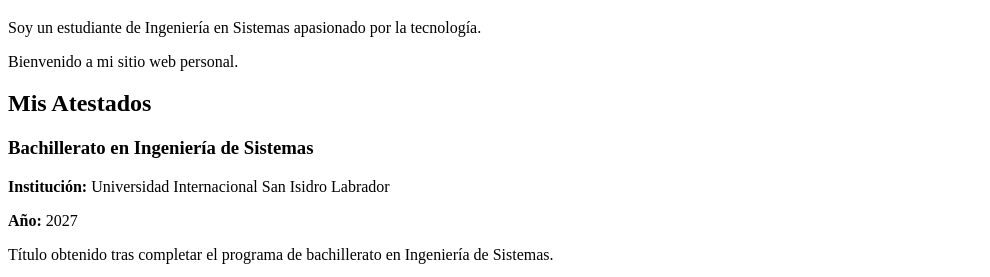
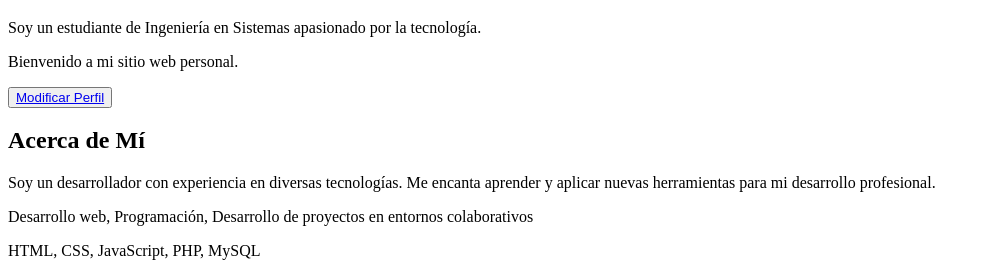
Before and after one commit to FelipeRojas2001/mi_sitio_web_personal_administrable_FRF, a PHP site: page / in a window 1280 px wide. Shown: the part 469-746 px from the top of the page, without its empty margins (0-990 px from the left). Run offline with PHP 8.4, Linux system fonts and the light colour scheme; data comes from the database, SQL or seed files in the repository.

Commit message:
modificar_perfil

```diff
--- a/index.php
+++ b/index.php
@@ -6,8 +6,8 @@
     $consulta_perfil_inicio = "SELECT * FROM perfil_inicio";
     $resultado_perfil_inicio = mysqli_query($conn, $consulta_perfil_inicio);
 
-    $consulta_sobre_mi = "SELECT * FROM acerca_de_mi";
-    $resultado_sobre_mi = mysqli_query($conn, $consulta_sobre_mi);
+    $consulta_acerca_de_mi = "SELECT * FROM acerca_de_mi";
+    $resultado_acerca_de_mi = mysqli_query($conn, $consulta_acerca_de_mi);
 
     $consulta_atestados = "SELECT * FROM atestados";
     $resultado_atestados = mysqli_query($conn, $consulta_atestados);
@@ -33,7 +33,7 @@
 </header>
 
 <main>
-    <section id="Inicio">
+    <section id="perfilInicio">
         <h2>Inicio</h2>
         <?php if (!$resultado_perfil_inicio): ?>
             <div class="alert error">
@@ -51,7 +51,29 @@
             <p><?php echo htmlspecialchars($fila["presentacion_corta"]); ?></p>
         <?php endif; ?>
     </section>
-    <section id="Atestados">
+
+    <button><a href="pages\modificar_perfil.php">Modificar Perfil</a></button>
+
+    <section id="acercaDeMi">
+        <h2>Acerca de Mí</h2>
+        <?php if (!$resultado_acerca_de_mi): ?>
+            <div class="alert error">
+                Error al consultar: <?php echo htmlspecialchars(mysqli_error($conn)); ?>
+            </div>
+        <?php elseif (mysqli_num_rows($resultado_acerca_de_mi) === 0): ?>
+            <div class="alert error">
+                No hay información acerca de mí registrada.
+            </div>
+        <?php else: ?>
+            <?php $fila = mysqli_fetch_assoc($resultado_acerca_de_mi); ?>
+            <p><?php echo htmlspecialchars($fila["descripcion_amplia"]); ?></p>
+            <p><?php echo htmlspecialchars($fila["intereses"]); ?></p>
+            <p><?php echo htmlspecialchars($fila["habilidades"]); ?></p>
+            <p><?php echo htmlspecialchars($fila["experiencia_conocimientos"]); ?></p>
+        <?php endif; ?>
+    </section>
+
+    <section id="atestados">
         <h2>Mis Atestados</h2>
         <?php if (!$resultado_atestados): ?>
             <div class="alert error">
@@ -72,13 +94,47 @@
                 </div>
             <?php endwhile; ?>
         <?php endif; ?>
+    </section>
 
+    <section id="galeria">
+        <h2>Galería</h2>
+        <?php if (!$resultado_galeria): ?>
+            <div class="alert error">
+                Error al consultar: <?php echo htmlspecialchars(mysqli_error($conn)); ?>
+            </div>
+        <?php elseif (mysqli_num_rows($resultado_galeria) === 0): ?>
+            <div class="alert error">
+                No hay imágenes en la galería.
+            </div>
+        <?php else: ?>
+            <?php while ($fila = mysqli_fetch_assoc($resultado_galeria)): ?>
+                <div class="galeria">
+                    <img src="<?php echo htmlspecialchars($fila["imagen"]); ?>" alt="Imagen de la galería">
+                    <p><?php echo htmlspecialchars($fila["breve_descripcion"]); ?></p>
+                </div>
+            <?php endwhile; ?>
+        <?php endif; ?>
+    </section>
+
+    <section id="contacto">
+        <h2>Contacto</h2>
+        <?php if (!$resultado_contacto): ?>
+            <div class="alert error">
+                Error al consultar: <?php echo htmlspecialchars(mysqli_error($conn)); ?>
+            </div>
+        <?php elseif (mysqli_num_rows($resultado_contacto) === 0): ?>
+            <div class="alert error">
+                No hay información de contacto registrada.
+            </div>
+        <?php else: ?>
+            <?php $fila = mysqli_fetch_assoc($resultado_contacto); ?>
+            <p><strong>Correo:</strong> <?php echo htmlspecialchars($fila["correo_electronico"]); ?></p>
+            <p><strong>Teléfono:</strong> <?php echo htmlspecialchars($fila["numero_telefono"]); ?></p>
+            <p><strong>Redes Sociales:</strong> <?php echo htmlspecialchars($fila["redes_sociales"]); ?></p>
+            <p><strong>Dirección:</strong> <?php echo htmlspecialchars($fila["direccion_fisica"]); ?></p>
+        <?php endif; ?>
     </section>
 </main>
 
-
-
-
-
 </body>
 </html>
--- a/sql/base_datos.sql
+++ b/sql/base_datos.sql
@@ -83,3 +83,5 @@ INSERT INTO contacto (correo_electronico, numero_telefono, redes_sociales, direc
     'https://www.linkedin.com/in/luis-felipe-rojas-fallas/',
     'San Isidor de El General, Costa Rica'
 );
+
+update perfil_inicio set nombre_completo = 'Luis Felipe Rojas Fallas', fotografia_de_perfil = 'assets/fotografia_perfil.jpg', descripcion_personal = 'Soy un estudiante de Ingeniería en Sistemas apasionado por la tecnología.', presentacion_corta = 'Bienvenido a mi sitio web personal.' where id = 1;
```
Also changed, not shown: pages/modificar_perfil.php (added, +37 -0 lines).
